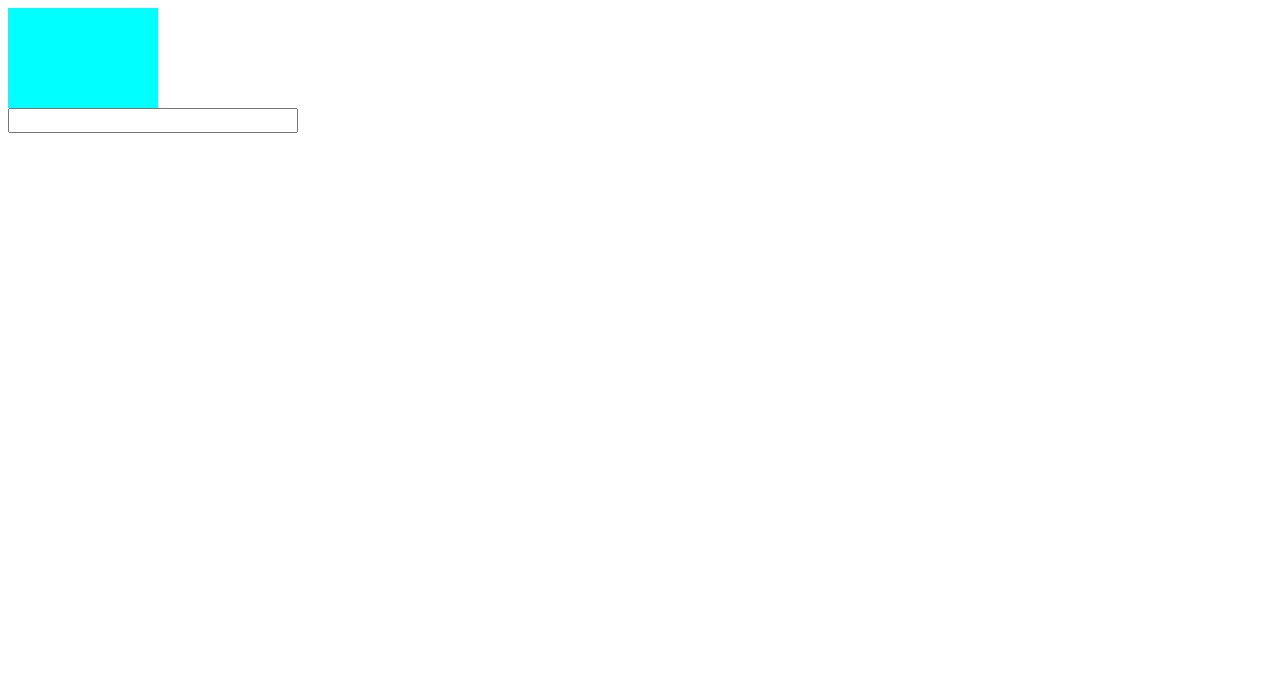
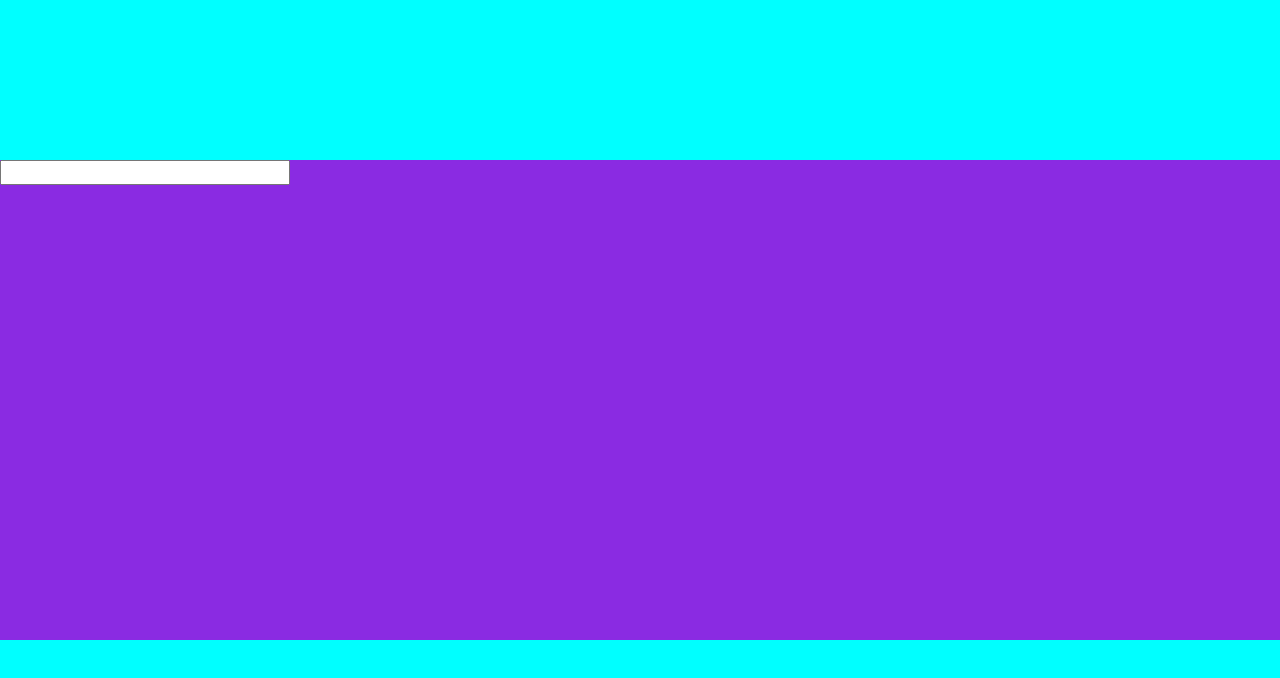
Before and after one commit to albertoDM13/systemFolios, an Angular app: page / in a window 1280 px wide. Shown: the top 678 px of the page. Built offline with nearby package versions, Linux system fonts and the light colour scheme.

Commit message:
5 files modified, 1 added, 1 deleted

```diff
--- a/src/app/app.component.css
+++ b/src/app/app.component.css
@@ -1,3 +1,8 @@
+my-app {
+  padding: 0px;
+  margin: 0px;
+}
+
 p {
   font-family: Lato;
 }
@@ -9,7 +14,12 @@ p {
 }
 
 .div {
-  height: 100px;
-  width: 150px;
+  height: 20vh;
+  width: 100vw;
   background-color: aqua;
 }
+
+.pos {
+  height: 60vh;
+  background-color: blueviolet;
+}
--- a/src/app/app.component.html
+++ b/src/app/app.component.html
@@ -1 +1,2 @@
 <pass>
+</pass>
--- a/src/app/app.module.ts
+++ b/src/app/app.module.ts
@@ -3,11 +3,11 @@ import { BrowserModule } from '@angular/platform-browser';
 import { FormsModule } from '@angular/forms';
 
 import { AppComponent } from './app.component';
-import { HelloComponent } from './hello.component';
+import { inputComponent } from './input.component';
 
 @NgModule({
   imports:      [ BrowserModule, FormsModule ],
-  declarations: [ AppComponent, HelloComponent ],
+  declarations: [ AppComponent, inputComponent ],
   bootstrap:    [ AppComponent ]
 })
 export class AppModule { }
--- a/src/app/hello.component.ts
+++ b/src/app/input.component.ts
@@ -4,8 +4,9 @@ import { Component, Input } from '@angular/core';
   selector: 'pass',
   template: `
     <div class="div"></div>
-    <input type="password" class="input" />
+    <div class="div pos"><input type="password" class="input" /></div>
+    <div class="div"></div>
   `,
   styleUrls: [`./app.component.css`]
 })
-export class HelloComponent {}
+export class inputComponent {}
--- a/src/index.html
+++ b/src/index.html
@@ -1,7 +1 @@
-<style src="./app.component.css"></style>
-
-<div class="div"></div>
-<div class="div">
-  <my-app>loading</my-app>
-</div>
-<div class="div"></div>
+<my-app>loading</my-app>
--- a/src/styles.css
+++ b/src/styles.css
@@ -1 +1,6 @@
 /* Add application styles & imports to this file! */
+
+* {
+  padding: 0px;
+  margin: 0px;
+}
```
